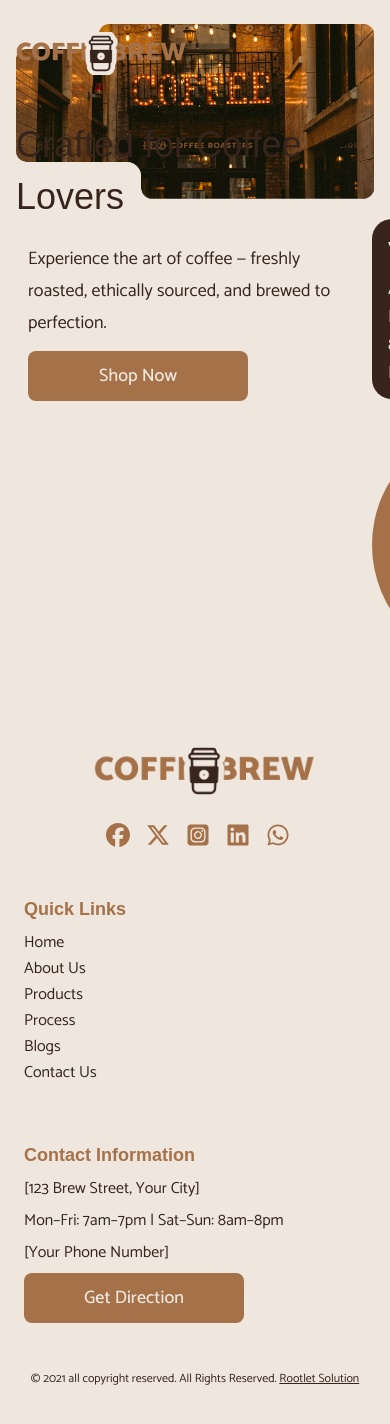
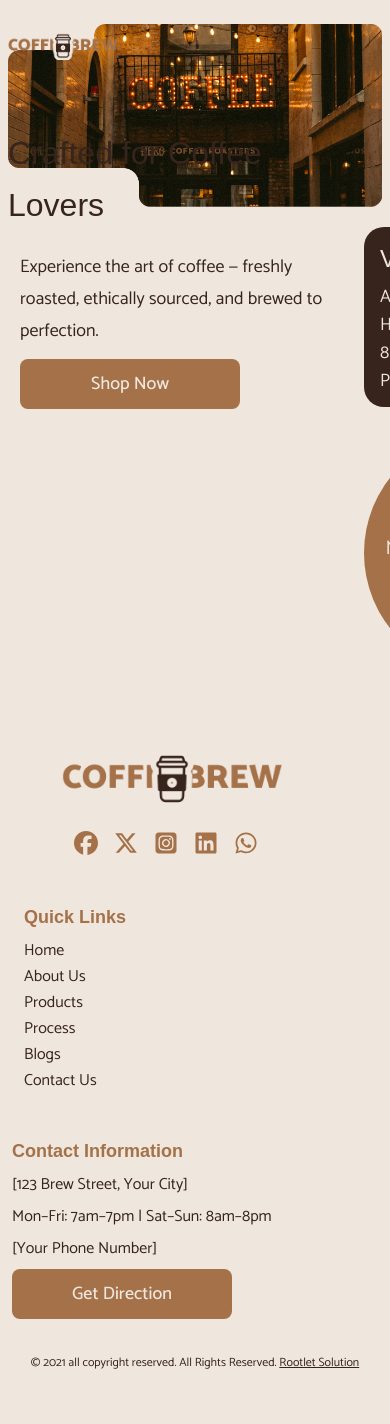
Before and after one commit to Maryammuhammadafzal/Coffee-Landing-Page, a Next.js app: page /hero in a window 390 px wide. Shown: the top 1424 px of the page. Built offline with nearby package versions, Linux system fonts and the light colour scheme; a web font is replaced by a local one.

Commit message:
craeting responsive

```diff
--- a/src/app/hero/page.tsx
+++ b/src/app/hero/page.tsx
@@ -7,7 +7,7 @@ import React from 'react'
 
 const HeroPage = () => {
   return (
-    <div className='w-full h-auto lg:min-h-screen flex flex-col justify-center items-center py-6 xl:px-8 px-4'>
+    <div className='w-full h-auto xl:min-h-screen flex flex-col justify-center items-center py-6 xl:px-8 md:px-4 px-2'>
       <div className='w-full relative'>
         <Image src='/images/hero-image.png' alt='image' width={1000} height={200} className='w-full h-full' />
 
@@ -17,7 +17,7 @@ const HeroPage = () => {
         </div>
         {/* Content */}
         <div className='content absolute -bottom-6 left-0 lg:max-w-md max-w-sm 2xl:pl-12 xl:pl-8 lg:pl-3'>
-          <h1 className='font-mono lg:leading-16 leading-13 xl:text-5xl lg:text-[40px] text-4xl'>Crafted for Coffee Lovers</h1>
+          <h1 className='font-mono lg:leading-16 leading-13 xl:text-5xl lg:text-[40px] text-[32px] pr-10'>Crafted for Coffee Lovers</h1>
         </div>
       </div>
 
--- a/src/components/Footer.tsx
+++ b/src/components/Footer.tsx
@@ -37,8 +37,8 @@ const Footer = () => {
     return (
         <div className="w-full  h-auto gap-5 flex justify-center items-center py-10 px-3">
             <div className="xl:w-[85%] lg:w-[95%] w-full h-auto  gap-10 justify-center items-center">
-                <div className="footerContent w-full h-auto max-lg:flex-wrap flex mb-3 gap-6 ">
-                    <div className="left w-auto min-w-sm max-sm:flex max-sm:flex-col max-sm:justify-center max-sm:items-center p-3 h-auto">
+                <div className="footerContent w-full h-auto max-md:flex-wrap flex mb-3 gap-6 ">
+                    <div className="left w-auto lg:min-w-sm min-w-xs max-sm:flex max-sm:flex-col max-sm:justify-center max-sm:items-center p-3 h-auto">
                         {/* Logo */}
                         <div className="logo flex flex-col gap-6 ">
                             <Image src='/images/logo.png' alt="image" width={220} height={110} />
@@ -54,7 +54,7 @@ const Footer = () => {
 
                     </div>
 
-                    <div className="max-sm:w-full max-sm:py-3 max-w-sm w-[250px] p-3 h-auto ">
+                    <div className="max-sm:w-full max-sm:py-3 max-w-sm lg:w-[250px] w-[200px] p-3 h-auto ">
                         <h4 className='font-mono lg:text-xl text-lg font-bold text-primary w-fit'>Quick Links</h4>
                         <ul className="list-none text-base py-2 gap-[2px] flex flex-col ">
                             {
@@ -68,7 +68,7 @@ const Footer = () => {
                             }
                         </ul>
                     </div>
-                    <div className="left max-sm:w-full  gap-10 w-full  p-3 h-auto max-w-sm">
+                    <div className="left max-sm:w-full  gap-10  lg:p-3 h-auto max-w-sm">
                         <h4 className='font-mono lg:text-xl text-lg font-bold text-primary w-fit'> Contact Information</h4>
                         <ul className="list-none py-2 gap-2 flex flex-col ">
                             <li className="text-base  font-normal ">
--- a/src/components/Header.tsx
+++ b/src/components/Header.tsx
@@ -6,7 +6,7 @@ const Header = () => {
   return (
     <div className='w-full h-full flex '>
       <Link href='/'  className='2xl:pl-8 xl:pl-8 lg:pl-2'>
-      <Image src='/images/logo.png' alt='logo' width={270} height={70} className='lg:w-[210px] w-[170px]' />
+      <Image src='/images/logo.png' alt='logo' width={270} height={70} className='lg:w-[210px] md:w-[170px] w-[110px]' />
       </Link>
     </div>
   )
```
